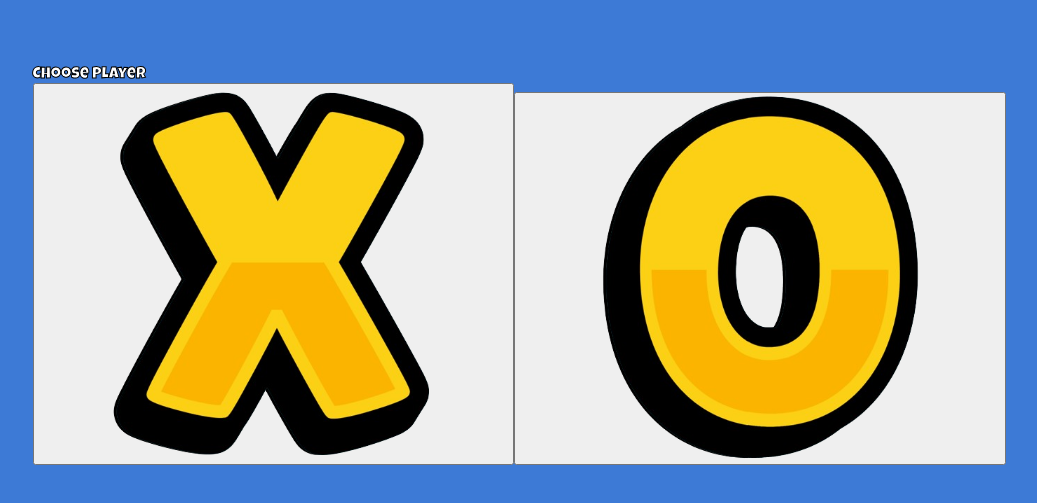
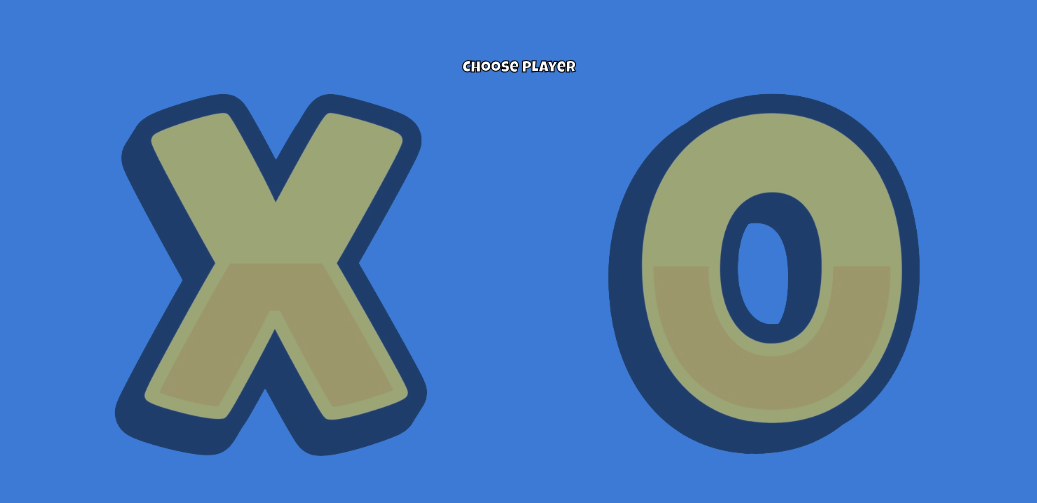
Before and after one commit to Or0naa/XO, a React (Vite) app in the folder xo_client/: page /choose in a window 1280 px wide. Shown: the part 133-636 px from the top of the page, without its empty margins (121-1158 px from the left). Built offline with nearby package versions, Linux system fonts and the light colour scheme.

Commit message:
gray stuff

```diff
--- a/xo_client/src/components/GrayXO/index.jsx
+++ b/xo_client/src/components/GrayXO/index.jsx
@@ -1,13 +1,22 @@
-import React, { useState } from 'react'
-import Frame from '../Frame'
+import React from 'react';
+import styles from './style.module.scss';
 
-export default function GrayXO({sigh}) {
-    const [sigh, setSigh] = useState('');
+export default function GrayXO({ sign, chosen }) {
   return (
-    <div>
-        <Frame>
-{sigh}
-        </Frame>
-    </div>
-  )
+    <div className={styles.sign}>
+    {sign === 'X' ? (
+      <img
+        src='./x.png'
+        alt="X"
+        className={`${styles.image} ${chosen ? styles.bigger : ''} ${!chosen ? styles.gray : ''}`}
+      />
+    ) : (
+      <img
+        src='./o.png'
+        alt="O"
+        className={`${styles.image} ${chosen ? styles.bigger : ''} ${!chosen ? styles.gray : ''}`}
+      />
+    )}
+  </div>
+);
 }
--- a/xo_client/src/components/GrayXO/style.module.scss
+++ b/xo_client/src/components/GrayXO/style.module.scss
@@ -0,0 +1,23 @@
+ .sign {
+  display: flex;
+  justify-content: center;
+  align-items: center;
+}
+
+.image {
+  width: 70%;
+  height: 70%;
+  transition: all 0.3s ease-in-out;
+}
+
+.bigger {
+image {
+  width: 75px; // Adjust the desired bigger size of the images
+  height: 75px; // Adjust the desired bigger size of the images
+}
+}
+  .gray {
+    opacity: 0.5;
+    background-color: transparent;
+
+  }
--- a/xo_client/src/components/XO/O_index.jsx
+++ b/xo_client/src/components/XO/O_index.jsx
@@ -1,8 +1,8 @@
 import style from './style.module.scss'
 
-export default function O_index() {
+export default function O_index({chosen}) {
   return (
-    <div className={style.X_O}>
+    <div  className={`${style.X_O} ${chosen ? style.bigger : ''} ${!chosen ? style.gray : ''}`}>
     <img src="./o.png" alt="" />
   </div>
   )
--- a/xo_client/src/components/XO/X_index.jsx
+++ b/xo_client/src/components/XO/X_index.jsx
@@ -1,8 +1,8 @@
 import style from './style.module.scss'
 
-export default function X_index() {
+export default function X_index({chosen}) {
   return (
-    <div className={style.X_O}>
+    <div className={`${style.X_O} ${chosen ? style.bigger : ''} ${!chosen ? style.gray : ''}`}>
         <img src="./x.png" alt="" />
 
   </div>
--- a/xo_client/src/components/XO/style.module.scss
+++ b/xo_client/src/components/XO/style.module.scss
@@ -10,8 +10,16 @@
     -webkit-text-fill-color: transparent;
     -webkit-text-stroke: 1px #000;
     filter: drop-shadow(-3px 0px 0px rgba(0, 0, 0));
+    transition: all 0.3s ease-in-out;
 
     &> img{
         width: 70%;
     }
 }
+.bigger {
+    font-size: 32px; // Adjust the bigger font size as needed
+  }
+
+  .gray {
+    opacity: 0.5;
+  }
--- a/xo_client/src/pages/ChoosePlayer/index.jsx
+++ b/xo_client/src/pages/ChoosePlayer/index.jsx
@@ -1,15 +1,31 @@
-import React from 'react'
+import React, { useState } from 'react';
 import styles from './style.module.scss';
-import X_index from '../../components/XO/X_index'
-import O_index from '../../components/XO/O_index'
+import GrayXO from '../../components/GrayXO';
 
 export default function ChoosePlayer() {
+  const [chosenSign, setChosenSign] = useState(null);
+
+  const handleSignClick = (sign) => {
+    setChosenSign(sign === chosenSign ? null : sign);
+  };
 
   return (
-    <>
-    <div>Choose Player </div>
-    <button><X_index/></button>
-    <button><O_index/></button>
-    </>
-  )
+    <div className={styles.container}>
+      <div>Choose Player</div>
+      <div className={styles.buttonContainer}>
+        <button
+          className={`${styles.signButton} ${chosenSign === 'X' ? styles.selected : ''}`}
+          onClick={() => handleSignClick('X')}
+        >
+          <GrayXO sign="X" chosen={chosenSign === 'X'} />
+        </button>
+        <button
+          className={`${styles.signButton} ${chosenSign === 'O' ? styles.selected : ''}`}
+          onClick={() => handleSignClick('O')}
+        >
+          <GrayXO sign="O" chosen={chosenSign === 'O'} />
+        </button>
+      </div>
+    </div>
+  );
 }
--- a/xo_client/src/pages/ChoosePlayer/style.module.scss
+++ b/xo_client/src/pages/ChoosePlayer/style.module.scss
@@ -0,0 +1,28 @@
+@import '../../vars.scss';
+
+.container {
+    display: flex;
+    flex-direction: column;
+    align-items: center;
+  }
+
+  .buttonContainer {
+    display: flex;
+    justify-content: center;
+  }
+  .signButton {
+    background: none;
+    color: var(--buttonC);
+    border: none;
+    cursor: pointer;
+    padding: 10px;
+    transition: transform 0.2s ease-in-out;
+
+    &:active {
+      transform: scale(0.9); // Scale down the button on active state
+    }
+  }
+
+  .selected {
+
+  }
--- a/xo_client/src/pages/Welcome/style.module.scss
+++ b/xo_client/src/pages/Welcome/style.module.scss
@@ -21,7 +21,7 @@
       position: absolute;
       top: 10vh; /* Changed from top: 10% */
       left: 15vw; /* Changed from left: 15% */
-      transform: translate(-50%, -50%) rotate(-45deg) scale(1.7);
+      transform: translate(-50%, -50%) rotate(-45deg) scale(1);
       filter: blur(2px);
 
     }
@@ -30,15 +30,15 @@
       position: absolute;
       top: 18vh; /* Changed from top: 10% */
       right: 25vw; /* Changed from right: 15% */
-      transform: translate(50%, -50%) rotate(25deg) scale(3.5);
+      transform: translate(50%, -50%) rotate(25deg) scale(2);
       filter: blur(2px);
     }
 
     .ow3 {
       position: absolute;
-      bottom: 27vh; /* Changed from bottom: 10% */
+      bottom: 20vh; /* Changed from bottom: 10% */
       left: 15vw; /* Changed from left: 15% */
-      transform: translate(-50%, 50%) rotate(-25deg) scale(2.5);
+      transform: translate(-50%, 50%) rotate(-25deg) scale(1.5);
       filter: blur(1px);
     }
 
@@ -46,7 +46,7 @@
       position: absolute;
       bottom: 18vh; /* Changed from bottom: 10% */
       right: 15vw; /* Changed from right: 10% */
-      transform: translate(50%, 50%) scale(2.1);
+      transform: translate(50%, 50%) scale(1.5);
       filter: blur(2px);
     }
   }
```
